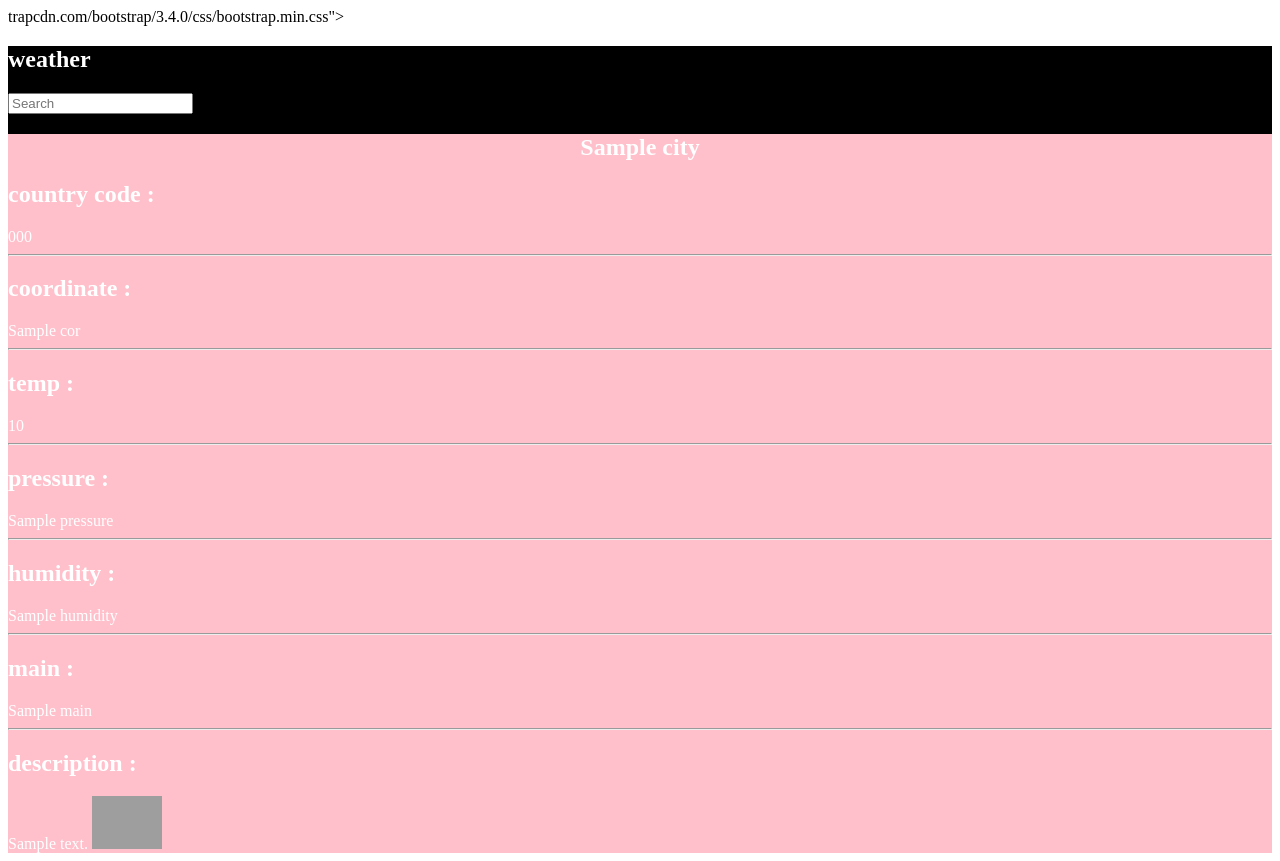
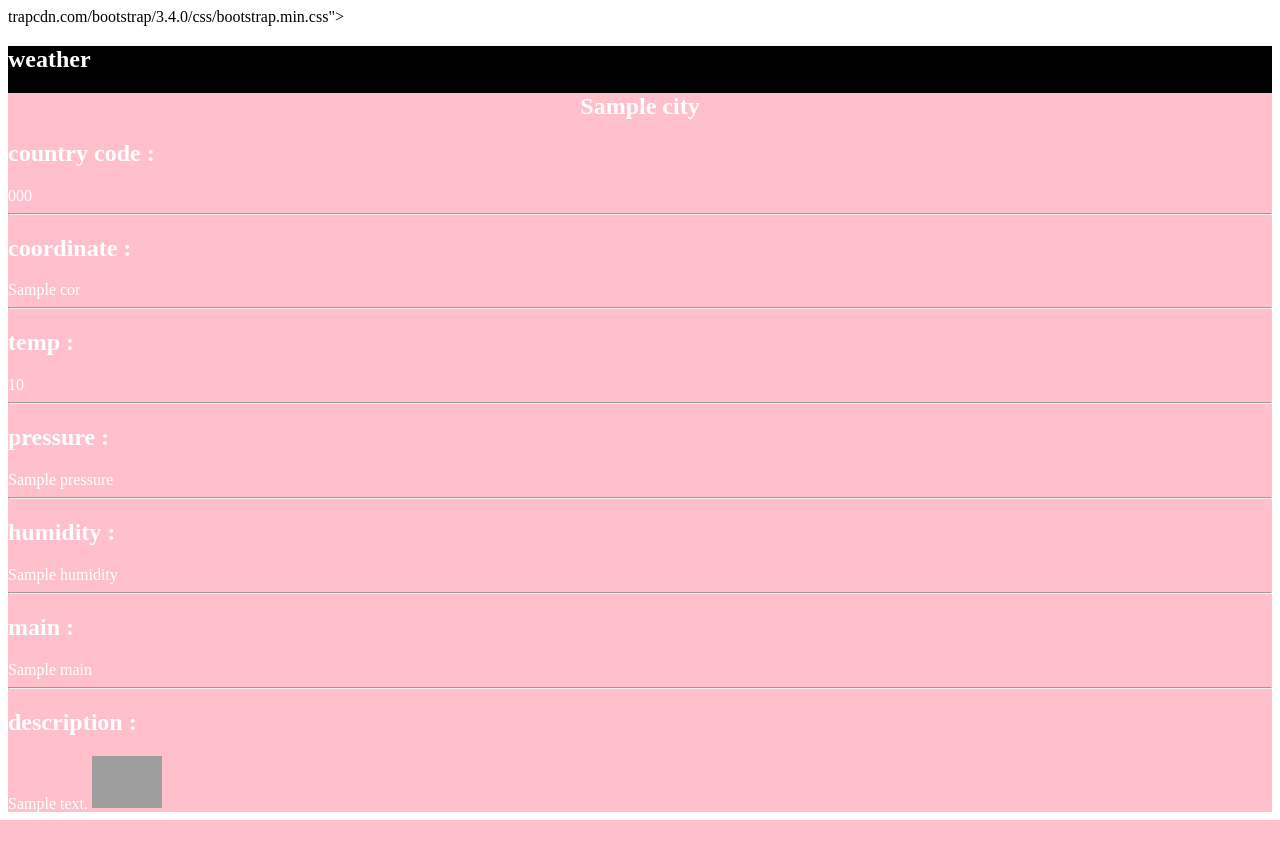
Before and after one commit to ItunuIjila/Weather-App-using-Django, a Django app: template weatherappproject/weatherapp/templates/index.html in a window 1280 px wide. After the commit the page ends 820 px from the top, so only its background shows below. Run offline with Django 4.2, Linux system fonts and the light colour scheme; the template is opened without the code that fills it: most values are stand-ins (such as "Sample title", 1, 10 or a date in 2020); some libraries are stand-ins or nearby versions; grey boxes are pictures that could not be loaded.

Commit message:
Update index.html

```diff
--- a/weatherappproject/weatherapp/templates/index.html
+++ b/weatherappproject/weatherapp/templates/index.html
@@ -14,9 +14,6 @@ trapcdn.com/bootstrap/3.4.0/css/bootstrap.min.css">
   <nav class="row" style="background: black; color: white;">
     <h1 class="col-md-3 text-center">weather</h1>
 
-        <input type="text" class="form-control" name="city" placeholder="Search">
-
-            <i class="glyphicon glyphicon-search"></i>
           </button>
         </div>
         <form>
```
